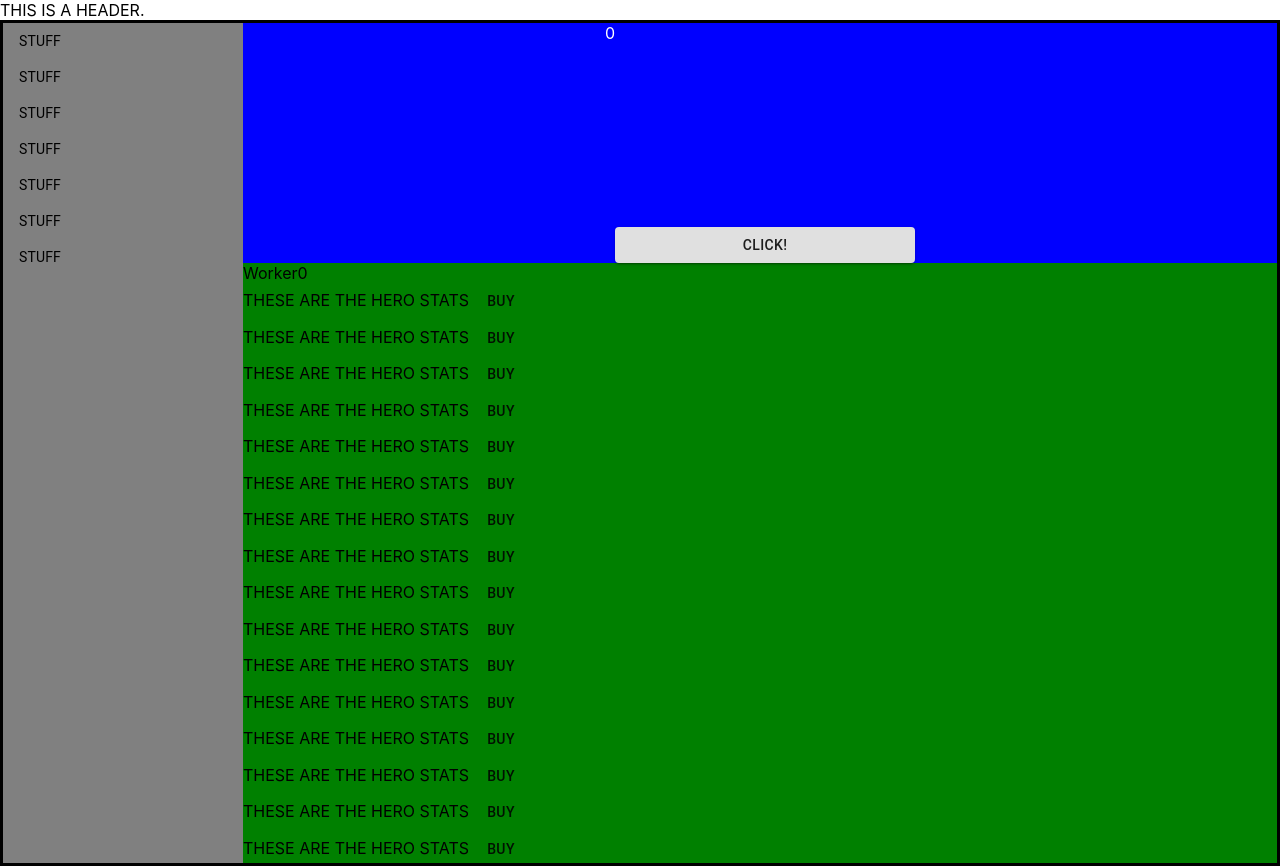
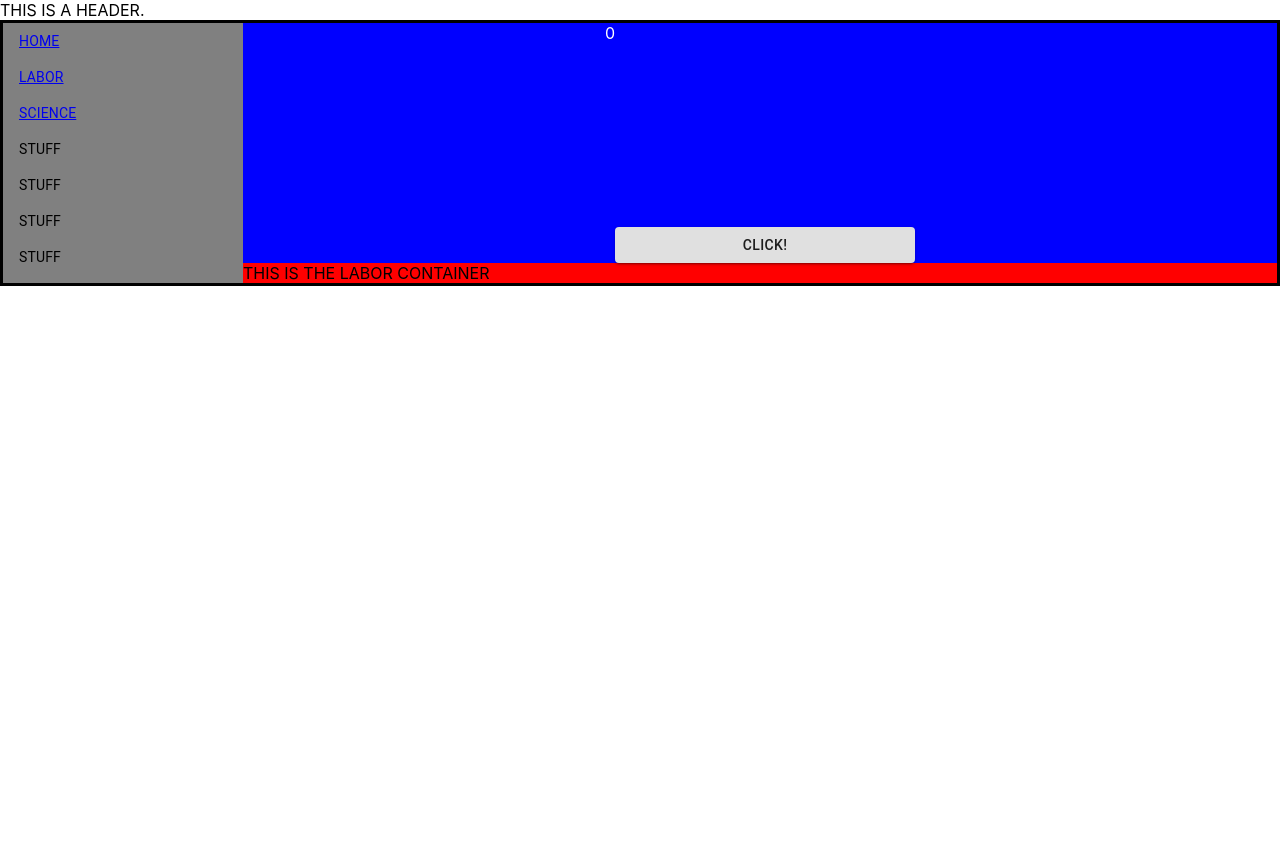
Before and after one commit to kungge8/stat-tracker, a React (Create React App) app: page /labor in a window 1280 px wide. After the commit the page ends 800 px from the top, so only its background shows below. Built offline with nearby package versions, Linux system fonts and the light colour scheme.

Commit message:
basic navigation

```diff
--- a/package.json
+++ b/package.json
@@ -11,6 +11,7 @@
     "react": "^16.12.0",
     "react-dom": "^16.12.0",
     "react-redux": "^7.1.3",
+    "react-router-dom": "^5.1.2",
     "react-scripts": "3.3.0",
     "redux": "^4.0.5",
     "redux-devtools-extension": "^2.13.8",
--- a/src/App.js
+++ b/src/App.js
@@ -1,10 +1,23 @@
 import React, { Component } from 'react';
-import Header from './Components/Header.js';
-import Sidebar from './Components/Sidebar.js';
-import FightScene from './Components/FightScene.js';
-import HeroesContainer from './Components/HeroesContainer.js';
+// import Header from './Components/Header.js';
+// import Sidebar from './Components/Sidebar.js';
+// import FightScene from './Components/FightScene.js';
+// import HeroesContainer from './Components/HeroesContainer.js';
 import { Provider } from 'react-redux';
 import store from './store';
+import {
+  BrowserRouter as Router,
+  Switch,
+  Route,
+  Link
+} from "react-router-dom";
+import {
+  Header,
+  Sidebar,
+  FightScene,
+  HeroesContainer,
+  LaborContainer,
+} from './Components';
 
 import './Styling/general.css';
 import { Container } from '@material-ui/core';
@@ -13,6 +26,7 @@ import { Container } from '@material-ui/core';
 class App extends Component {
   render () {
     return (
+      <Router>
         <Provider store = { store }>
           <Container maxWidth = {false} disableGutters = {true}>
             <Header />
@@ -20,11 +34,19 @@ class App extends Component {
               <Sidebar />
               <div className = "mainScreen">
                 <FightScene />
+                <Switch>
+                  <Route path = '/labor'>
+                    <LaborContainer />
+                  </Route>
+                  <Route path = '/'>
                     <HeroesContainer />
+                  </Route>
+                </Switch>
               </div>
             </div>
           </Container>
         </Provider>
+      </Router>
     );
   }
 }
--- a/src/Components/HeroesContainer.js
+++ b/src/Components/HeroesContainer.js
@@ -6,7 +6,7 @@ export default class HeroesContainer extends Component {
 		return (
 			<div className = "heroContainer">
 				<HeroBlock class = 'Worker' cost = {10} quant = {1} />
-				<HeroBlock />
+				<HeroBlock class = 'Scientist' cost = {10} quant = {1} />
 				<HeroBlock />
 				<HeroBlock />
 				<HeroBlock />
--- /dev/null
+++ b/src/Components/LaborContainer.js
@@ -0,0 +1,11 @@
+import React, { Component } from 'react';
+
+export default class LaborContainer extends Component {
+	render() {
+		return (
+			<div>
+				THIS IS THE LABOR CONTAINER
+			</div>
+		);
+	}
+}
--- a/src/Components/Sidebar.js
+++ b/src/Components/Sidebar.js
@@ -1,5 +1,6 @@
 import React, { Component } from 'react';
-import { List,ListItem, ListItemText } from '@material-ui/core';
+import { List, ListItem, ListItemText } from '@material-ui/core';
+import { BrowserRouter as Router, Link } from 'react-router-dom'
 
 import '../Styling/general.css';
 
@@ -7,15 +8,21 @@ export default class Sidebar extends Component {
 	render() {
 		return (
 			<List disablePadding dense className = "sidebar">
+				<Link to = '/'>
 					<ListItem button>
-					<ListItemText>STUFF</ListItemText>
+						<ListItemText>HOME</ListItemText>
 					</ListItem>
+				</Link>
+				<Link to = '/labor'>
 					<ListItem button>
-					<ListItemText>STUFF</ListItemText>
+						<ListItemText>LABOR</ListItemText>
 					</ListItem>
+				</Link>
+				<Link to = '/science'>
 					<ListItem button>
-					<ListItemText>STUFF</ListItemText>
+						<ListItemText>SCIENCE</ListItemText>
 					</ListItem>
+				</Link>
 				<ListItem button>
 					<ListItemText>STUFF</ListItemText>
 				</ListItem>
--- /dev/null
+++ b/src/Components/index.js
@@ -0,0 +1,14 @@
+import FightScene from './FightScene.js';
+import Header from './Header.js';
+import HeroBlock from './HeroBlock.js';
+import HeroesContainer from './HeroesContainer.js';
+import LaborContainer from './LaborContainer.js';
+import Sidebar from './Sidebar.js';
+
+export {
+	FightScene,
+ 	Header,
+	HeroBlock,
+ 	HeroesContainer,
+ 	LaborContainer,
+ 	Sidebar };
--- a/src/Reducers/villageReducer.js
+++ b/src/Reducers/villageReducer.js
@@ -8,6 +8,7 @@ import {
 const initialState = {
 	coin: 0,
 	Worker: 0,
+	Scientist: 0,
 }
 
 let temp = 0;
@@ -22,10 +23,10 @@ export default function (state = initialState, action){
 			}
 
 		case ADD_WORKER:
-			if ( state.coin - (action.cost * action.quant) >= 0){
+			if (state.coin - (action.cost * action.quant) >= 0){
 				return {
 					...state,
-					Worker: state[action.id] + action.quant
+					[action.id]: state[action.id] + action.quant
 				}
 			} else {
 				return state;
@@ -33,7 +34,7 @@ export default function (state = initialState, action){
 
 
 		case REMOVE_COIN:
-			if ( state.coin - action.cost >= 0){
+			if (state.coin - action.cost >= 0){
 				return {
 					...state,
 					coin: state.coin - action.cost
```
Also changed, not shown: 1 other file (tests, documents, lock files or other folders). Lines whose indentation alone changed are shown as unchanged.
